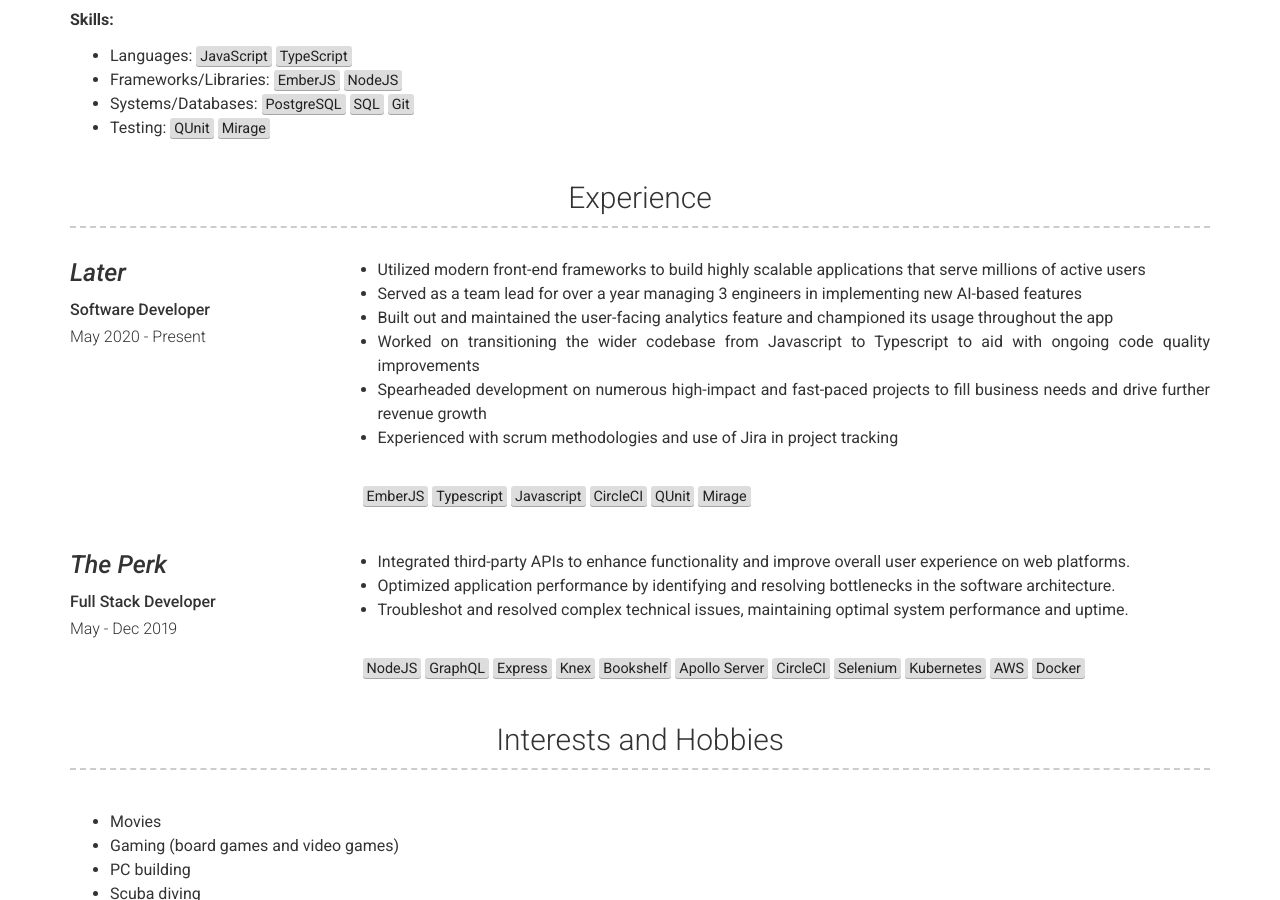
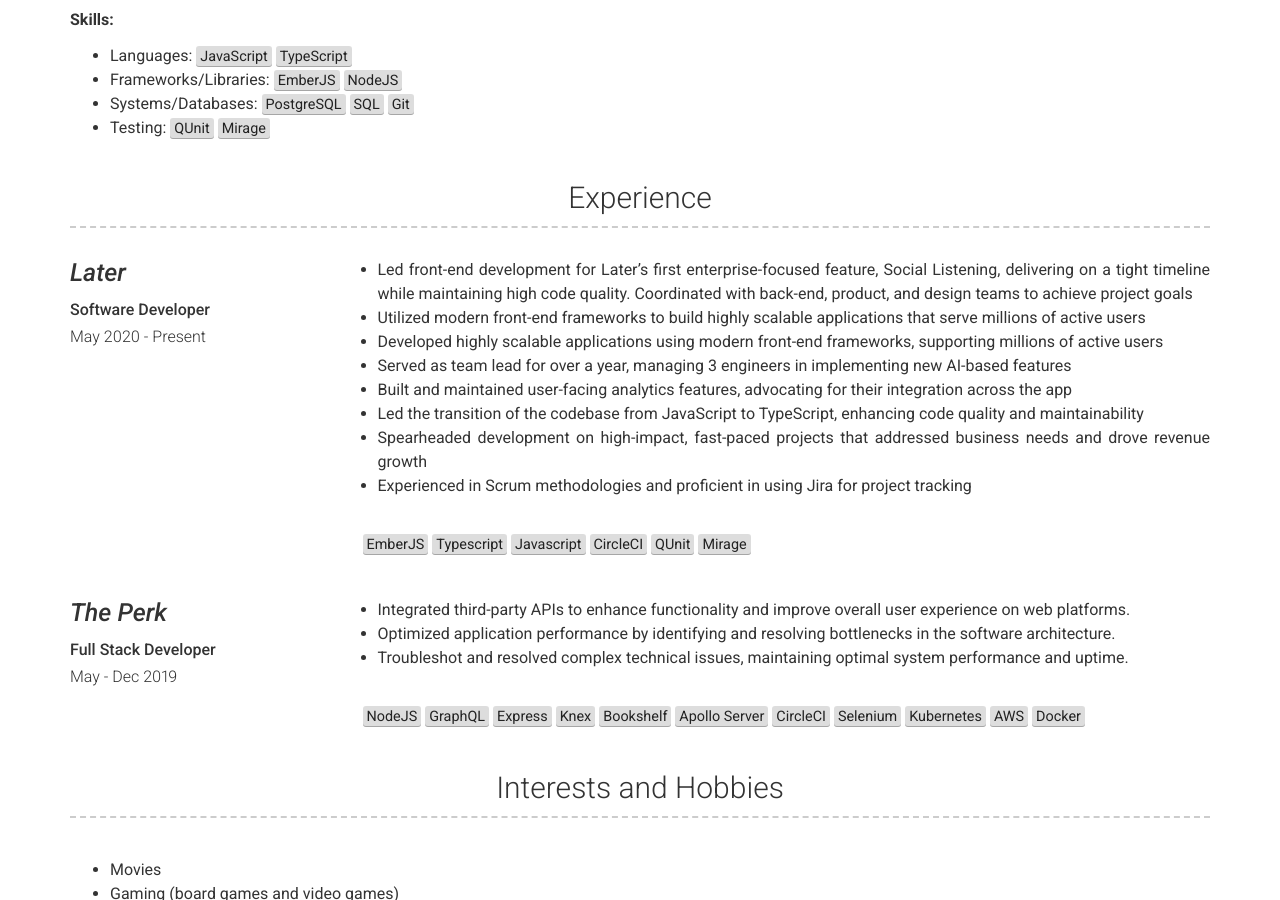
Before and after one commit to YvesDesjardins/YvesDesjardins.github.io, a Jekyll site: the page built from index.md, in a window 1280 px wide and 900 px high, scrolled down 357 px. Built offline with Jekyll 4.4.1, drawn with Linux system fonts in a browser that asks for light colours.

Commit message:
update experience

```diff
--- a/_data/experience.yml
+++ b/_data/experience.yml
@@ -4,12 +4,14 @@
   dates: May 2020 - Present
   description: | # this will include new lines to allow paragraphs
     <ul class="experience-list">
+      <li>Led front-end development for Later’s first enterprise-focused feature, Social Listening, delivering on a tight timeline while maintaining high code quality. Coordinated with back-end, product, and design teams to achieve project goals</li>
       <li>Utilized modern front-end frameworks to build highly scalable applications that serve millions of active users</li>
-      <li>Served as a team lead for over a year managing 3 engineers in implementing new AI-based features</li>
-      <li>Built out and maintained the user-facing analytics feature and championed its usage throughout the app</li>
-      <li>Worked on transitioning the wider codebase from Javascript to Typescript to aid with ongoing code quality improvements</li>
-      <li>Spearheaded development on numerous high-impact and fast-paced projects to fill business needs and drive further revenue growth</li>
-      <li>Experienced with scrum methodologies and use of Jira in project tracking</li>
+      <li>Developed highly scalable applications using modern front-end frameworks, supporting millions of active users</li>
+      <li>Served as team lead for over a year, managing 3 engineers in implementing new AI-based features</li>
+      <li>Built and maintained user-facing analytics features, advocating for their integration across the app</li>
+      <li>Led the transition of the codebase from JavaScript to TypeScript, enhancing code quality and maintainability</li>
+      <li>Spearheaded development on high-impact, fast-paced projects that addressed business needs and drove revenue growth</li>
+      <li>Experienced in Scrum methodologies and proficient in using Jira for project tracking</li>
     </ul>
     <br>
     <mark>EmberJS</mark> <mark>Typescript</mark> <mark>Javascript</mark> <mark>CircleCI</mark> <mark>QUnit</mark> <mark>Mirage</mark>
```
